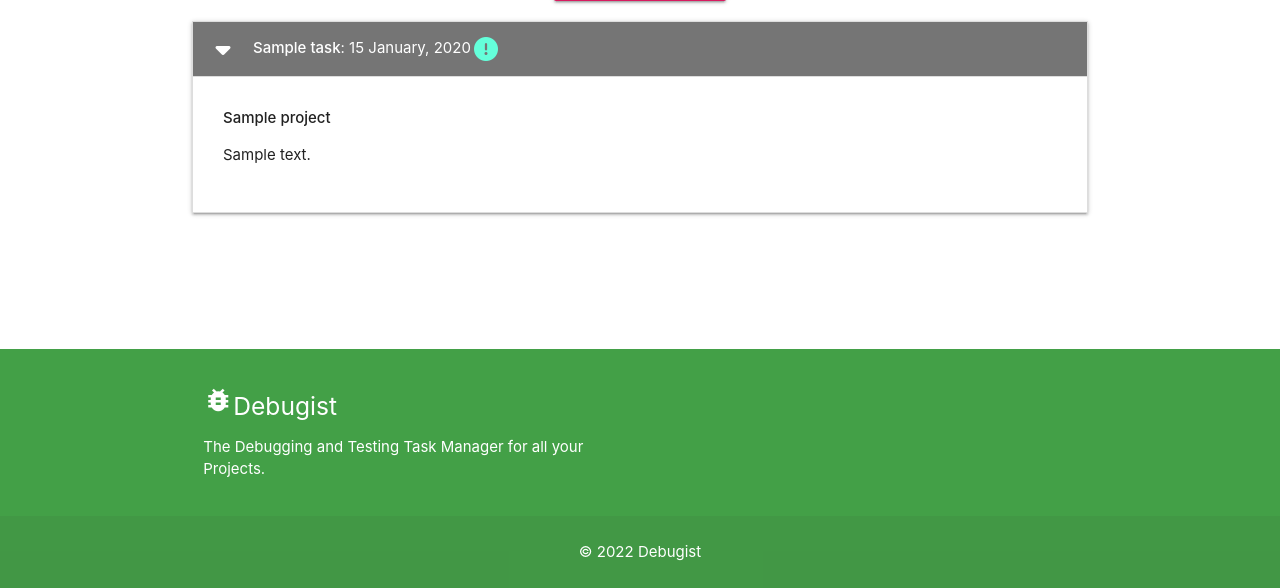
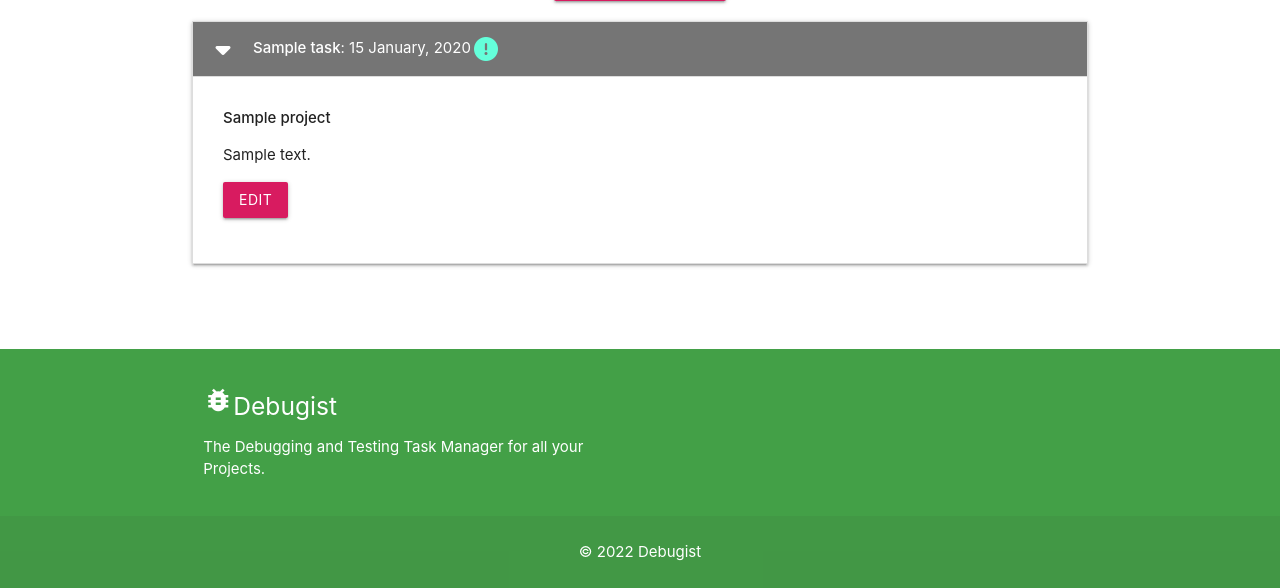
Before and after one commit to develosi/debugist-project, a Flask app: page / in a window 1280 px wide, after a click that opens the changed part. Shown: the part 212-800 px from the top of the page. Run offline with Flask 2, Linux system fonts and the light colour scheme; tables that the repository leaves empty hold one stand-in row (values such as "Sample post"); some libraries are stand-ins or nearby versions.

Commit message:
Add edit task btn to collapsible section

```diff
--- a/debugist/templates/tasks.html
+++ b/debugist/templates/tasks.html
@@ -24,6 +24,9 @@
         <div class="collapsible-body">
             <strong>{{ task.Project }}</strong>
             <p>{{ task.task_description }}</p>
+            <p>
+                <a href="{{ url_for('edit_task', task_id=task.id) }}" class="btn pink darken-1">Edit</a>
+            </p>
         </div>
     </li>
     {% endfor %}
```
